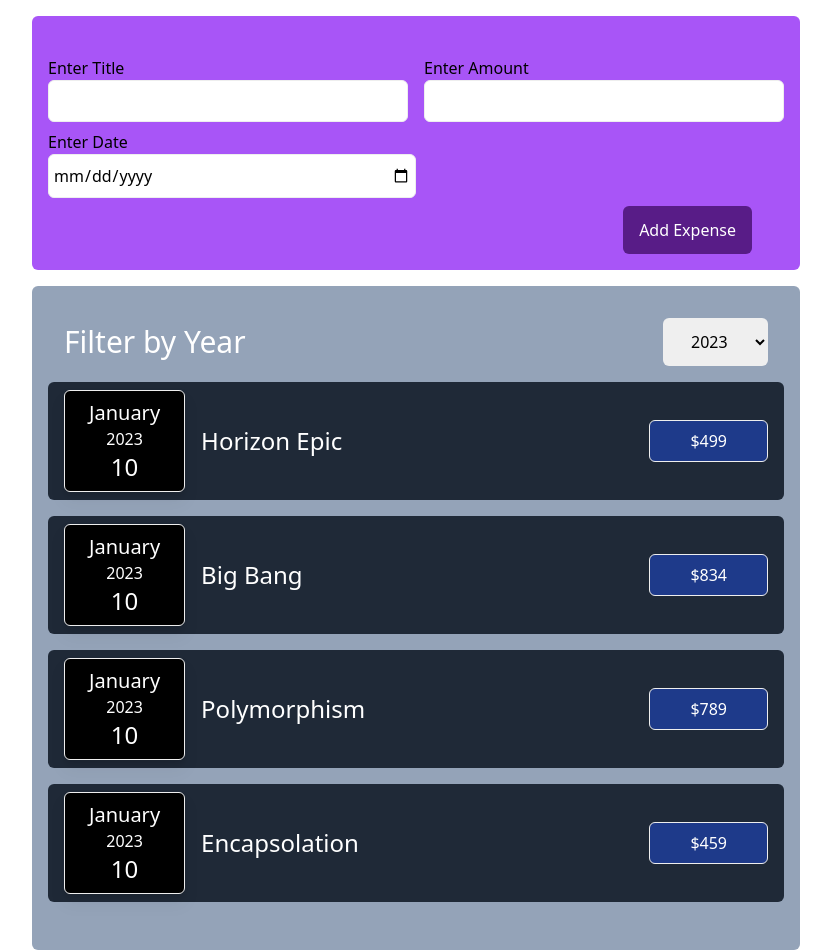
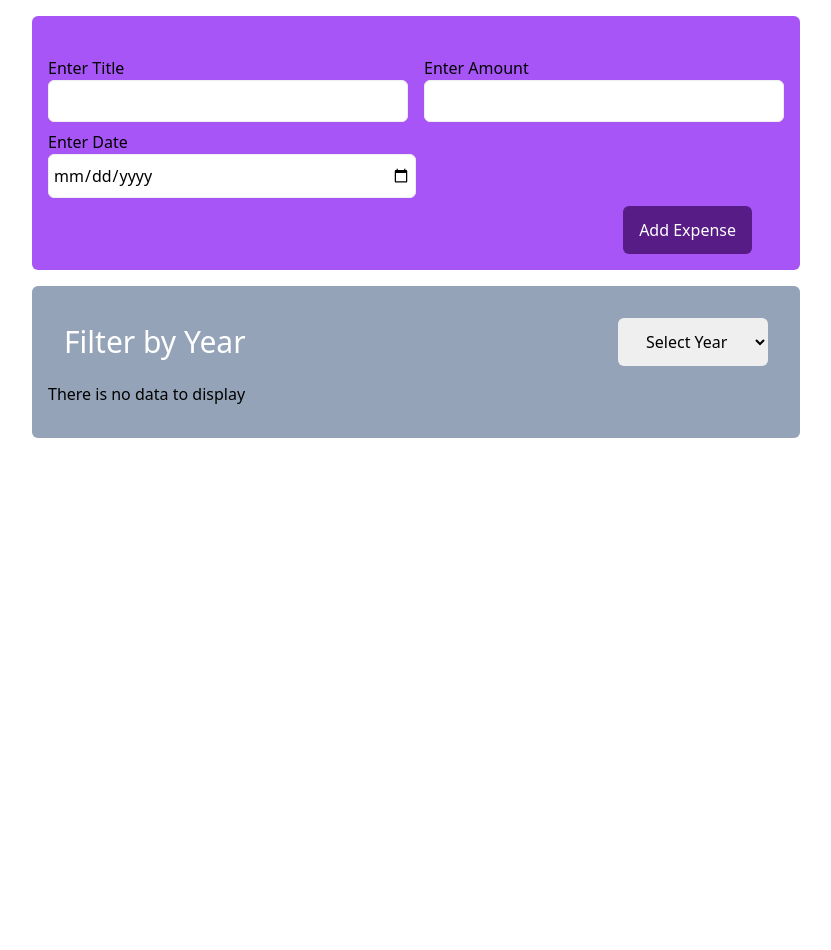
Before and after one commit to jimatth121/My-Second-React-App, a React (Create React App) app: page / in a window 1280 px wide. Shown: the whole page, without its empty margins (224-1055 px from the left). After the commit the page ends 800 px from the top, so only its background shows below. Built offline with nearby package versions, Linux system fonts and the light colour scheme.

Commit message:
Ternary in React  No If/Else statement

```diff
--- a/src/ExpenseFilter.js
+++ b/src/ExpenseFilter.js
@@ -14,6 +14,7 @@ const ExpenseFilter = (props) => {
       <div className='flex justify-between px-4 mb-4 items-center'>
         <label className=' text-white text-3xl'>Filter by Year</label>
     <select value={props.valued}  onChange={onFilterHandler} className='p-3 rounded-md px-6'>
+            <option  selected>Select Year</option>
             <option value="2020">2020</option>
             <option  value="2021">2021</option>
             <option value="2022">2022</option>
--- a/src/Expenses.js
+++ b/src/Expenses.js
@@ -3,29 +3,30 @@ import ExpenseFilter from "./ExpenseFilter";
 import ExpenseItem from "./ExpenseItem";
 
 const Expenses = (props) => {
-  const [filteredYear, setFilteredYear] = useState("2023");
+  const [filteredYear, setFilteredYear] = useState("");
   const filterChangeHandler = (selectedYear) => {
     // console.log(selectedYear);
     setFilteredYear(selectedYear);
   };
   console.log(filteredYear);
-  console.log(
-    props.items.filter(
-      (expense) => expense.date.getFullYear().toString() !== filteredYear
-    )
+
+  const filteredExpense = props.items.filter(
+    (expense) => expense.date.getFullYear().toString() === filteredYear
   );
-  console.log(props.items.map((expense) => expense.date.getFullYear()));
+
+  let expenseContent = <p>There is no data to display</p>;
+  if(filteredExpense.length >0 ){
+    expenseContent = filteredExpense.map((expense) => {
+      return <ExpenseItem key={expense.id} data={expense} />;
+     })
+  }
   return (
     <div className=" my-0 mx-auto rounded-md py-8  max-w-[60%] w-[60%] bg-slate-400 px-4">
       <ExpenseFilter
         valued={filteredYear}
         onChangeFilter={filterChangeHandler}
       />
-      {props.items
-        .filter((expense) => expense.date.getFullYear().toString() === filteredYear)
-        .map((expense) => (
-          <ExpenseItem key={expense.id} data={expense} />
-        ))}
+      {expenseContent}
     </div>
   );
 };
```
